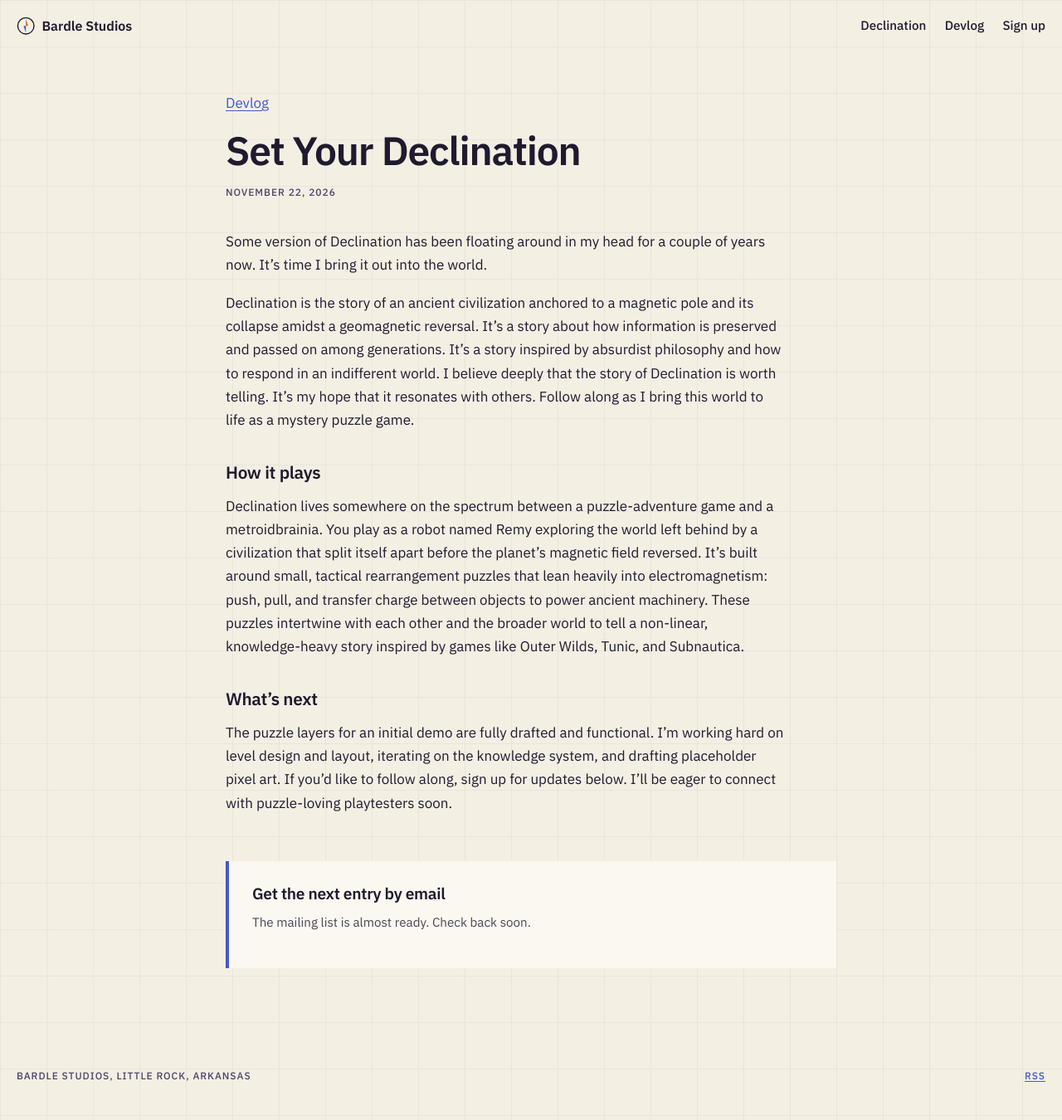
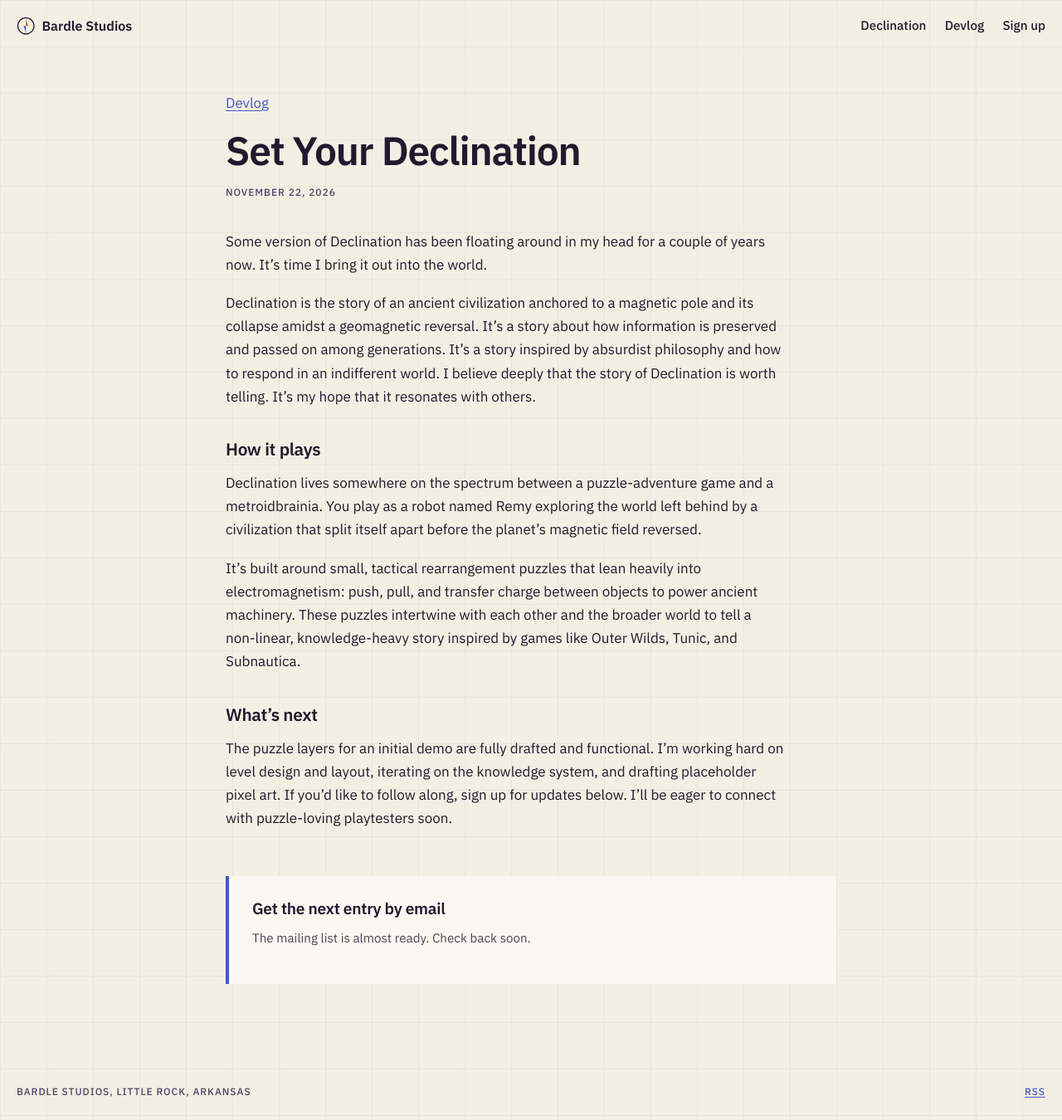
Before and after one commit to bradleyswilson/bardlestudios.com, a Jekyll site: the page built from _posts/2026-11-22-set-your-declination.md, in a window 1280 px wide. Shown: the whole page at 83% size. Built offline with Jekyll 4.4.1, drawn with Linux system fonts in a browser that asks for light colours.

Commit message:
Tweak intro post paragraphs
Co-Authored-By: Claude Opus 5.5 <noreply@anthropic.com>

```diff
--- a/_posts/2026-11-22-set-your-declination.md
+++ b/_posts/2026-11-22-set-your-declination.md
@@ -5,10 +5,12 @@ title: Set Your Declination
 
 Some version of Declination has been floating around in my head for a couple of years now. It's time I bring it out into the world.
 
-Declination is the story of an ancient civilization anchored to a magnetic pole and its collapse amidst a geomagnetic reversal. It's a story about how information is preserved and passed on among generations. It's a story inspired by absurdist philosophy and how to respond in an indifferent world. I believe deeply that the story of Declination is worth telling. It's my hope that it resonates with others. Follow along as I bring this world to life as a mystery puzzle game.
+Declination is the story of an ancient civilization anchored to a magnetic pole and its collapse amidst a geomagnetic reversal. It's a story about how information is preserved and passed on among generations. It's a story inspired by absurdist philosophy and how to respond in an indifferent world. I believe deeply that the story of Declination is worth telling. It's my hope that it resonates with others.
 
 ## How it plays
-Declination lives somewhere on the spectrum between a puzzle-adventure game and a metroidbrainia. You play as a robot named Remy exploring the world left behind by a civilization that split itself apart before the planet's magnetic field reversed. It's built around small, tactical rearrangement puzzles that lean heavily into electromagnetism: push, pull, and transfer charge between objects to power ancient machinery. These puzzles intertwine with each other and the broader world to tell a non-linear, knowledge-heavy story inspired by games like Outer Wilds, Tunic, and Subnautica.
+Declination lives somewhere on the spectrum between a puzzle-adventure game and a metroidbrainia. You play as a robot named Remy exploring the world left behind by a civilization that split itself apart before the planet's magnetic field reversed.
+
+It's built around small, tactical rearrangement puzzles that lean heavily into electromagnetism: push, pull, and transfer charge between objects to power ancient machinery. These puzzles intertwine with each other and the broader world to tell a non-linear, knowledge-heavy story inspired by games like Outer Wilds, Tunic, and Subnautica.
 
 ## What's next
 The puzzle layers for an initial demo are fully drafted and functional. I'm working hard on level design and layout, iterating on the knowledge system, and drafting placeholder pixel art. If you'd like to follow along, sign up for updates below. I'll be eager to connect with puzzle-loving playtesters soon.
```
